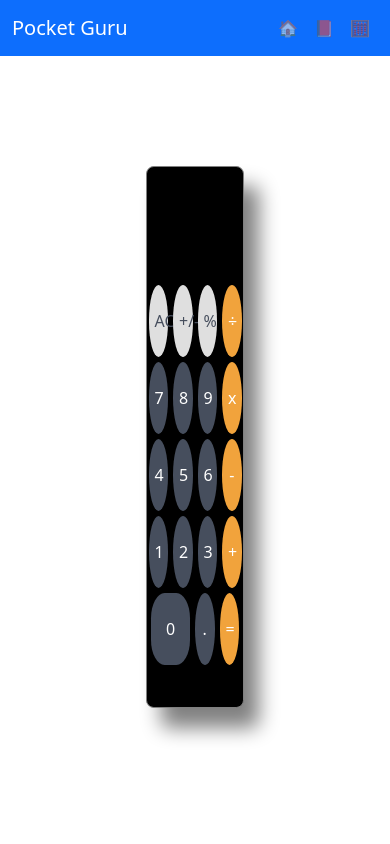
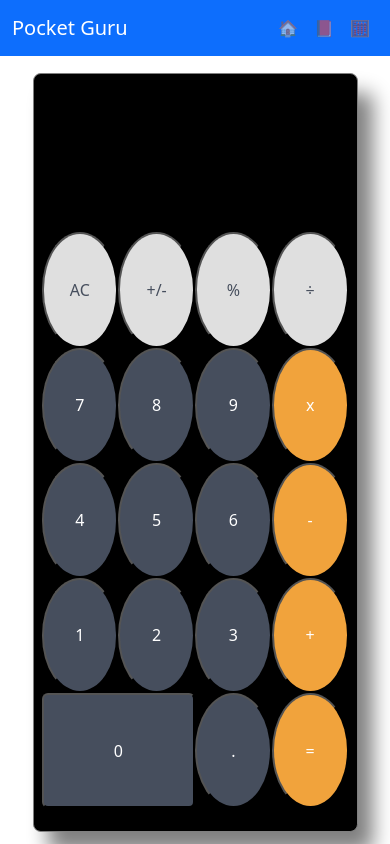
Before and after one commit to danishm4557/PocketGuru, a React (Create React App) app: page /calculator in a window 390 px wide. Built offline with nearby package versions, Linux system fonts and the light colour scheme.

Commit message:
Updated Calculator styling to look good on all viewports

```diff
--- a/src/App.css
+++ b/src/App.css
@@ -71,3 +71,323 @@ a {
     transform: translate(1px, -2px) rotate(-1deg);
   }
 }
+
+/* Width Classes */
+.w-5 {
+  width: 5%;
+}
+.w-10 {
+  width: 10%;
+}
+.w-15 {
+  width: 15%;
+}
+.w-20 {
+  width: 20%;
+}
+.w-25 {
+  width: 25%;
+}
+.w-30 {
+  width: 30%;
+}
+.w-35 {
+  width: 35%;
+}
+.w-40 {
+  width: 40%;
+}
+.w-45 {
+  width: 45%;
+}
+.w-50 {
+  width: 50%;
+}
+.w-55 {
+  width: 55%;
+}
+.w-60 {
+  width: 60%;
+}
+.w-65 {
+  width: 65%;
+}
+.w-70 {
+  width: 70%;
+}
+.w-75 {
+  width: 75%;
+}
+.w-80 {
+  width: 80%;
+}
+.w-85 {
+  width: 85%;
+}
+.w-90 {
+  width: 90%;
+}
+.w-95 {
+  width: 95%;
+}
+.w-100 {
+  width: 100%;
+}
+.h-100 {
+  height: 100%;
+}
+
+/* XS Width Classes */
+@media (min-width: 0px) and (max-width: 375px) {
+  .w-xs-5 {
+    width: 5%;
+  }
+  .w-xs-10 {
+    width: 10%;
+  }
+  .w-xs-15 {
+    width: 15%;
+  }
+  .w-xs-20 {
+    width: 20%;
+  }
+  .w-xs-25 {
+    width: 25%;
+  }
+  .w-xs-30 {
+    width: 30%;
+  }
+  .w-xs-35 {
+    width: 35%;
+  }
+  .w-xs-40 {
+    width: 40%;
+  }
+  .w-xs-45 {
+    width: 45%;
+  }
+  .w-xs-50 {
+    width: 50%;
+  }
+  .w-xs-55 {
+    width: 55%;
+  }
+  .w-xs-60 {
+    width: 60%;
+  }
+  .w-xs-65 {
+    width: 65%;
+  }
+  .w-xs-70 {
+    width: 70%;
+  }
+  .w-xs-75 {
+    width: 75%;
+  }
+  .w-xs-80 {
+    width: 80%;
+  }
+  .w-xs-85 {
+    width: 85%;
+  }
+  .w-xs-90 {
+    width: 90%;
+  }
+  .w-xs-95 {
+    width: 95%;
+  }
+  .w-xs-100 {
+    width: 100%;
+  }
+}
+
+/* SM Width Classes */
+@media (min-width: 376px) and (max-width: 500px) {
+  .w-sm-5 {
+    width: 5%;
+  }
+  .w-sm-10 {
+    width: 10%;
+  }
+  .w-sm-15 {
+    width: 15%;
+  }
+  .w-sm-20 {
+    width: 20%;
+  }
+  .w-sm-25 {
+    width: 25%;
+  }
+  .w-sm-30 {
+    width: 30%;
+  }
+  .w-sm-35 {
+    width: 35%;
+  }
+  .w-sm-40 {
+    width: 40%;
+  }
+  .w-sm-45 {
+    width: 45%;
+  }
+  .w-sm-50 {
+    width: 50%;
+  }
+  .w-sm-55 {
+    width: 55%;
+  }
+  .w-sm-60 {
+    width: 60%;
+  }
+  .w-sm-65 {
+    width: 65%;
+  }
+  .w-sm-70 {
+    width: 70%;
+  }
+  .w-sm-75 {
+    width: 75%;
+  }
+  .w-sm-80 {
+    width: 80%;
+  }
+  .w-sm-85 {
+    width: 85%;
+  }
+  .w-sm-90 {
+    width: 90%;
+  }
+  .w-sm-95 {
+    width: 95%;
+  }
+  .w-sm-100 {
+    width: 100%;
+  }
+}
+
+/* MD Width Classes */
+@media (min-width: 501px) and (max-width: 768px) {
+  .w-md-5 {
+    width: 5%;
+  }
+  .w-md-10 {
+    width: 10%;
+  }
+  .w-md-15 {
+    width: 15%;
+  }
+  .w-md-20 {
+    width: 20%;
+  }
+  .w-md-25 {
+    width: 25%;
+  }
+  .w-md-30 {
+    width: 30%;
+  }
+  .w-md-35 {
+    width: 35%;
+  }
+  .w-md-40 {
+    width: 40%;
+  }
+  .w-md-45 {
+    width: 45%;
+  }
+  .w-md-50 {
+    width: 50%;
+  }
+  .w-md-55 {
+    width: 55%;
+  }
+  .w-md-60 {
+    width: 60%;
+  }
+  .w-md-65 {
+    width: 65%;
+  }
+  .w-md-70 {
+    width: 70%;
+  }
+  .w-md-75 {
+    width: 75%;
+  }
+  .w-md-80 {
+    width: 80%;
+  }
+  .w-md-85 {
+    width: 85%;
+  }
+  .w-md-90 {
+    width: 90%;
+  }
+  .w-md-95 {
+    width: 95%;
+  }
+  .w-md-100 {
+    width: 100%;
+  }
+}
+/* LG Width Classes */
+@media (min-width: 769px) {
+  .w-lg-5 {
+    width: 5%;
+  }
+  .w-lg-10 {
+    width: 10%;
+  }
+  .w-lg-15 {
+    width: 15%;
+  }
+  .w-lg-20 {
+    width: 20%;
+  }
+  .w-lg-25 {
+    width: 25%;
+  }
+  .w-lg-30 {
+    width: 30%;
+  }
+  .w-lg-35 {
+    width: 35%;
+  }
+  .w-lg-40 {
+    width: 40%;
+  }
+  .w-lg-45 {
+    width: 45%;
+  }
+  .w-lg-50 {
+    width: 50%;
+  }
+  .w-lg-55 {
+    width: 55%;
+  }
+  .w-lg-60 {
+    width: 60%;
+  }
+  .w-lg-65 {
+    width: 65%;
+  }
+  .w-lg-70 {
+    width: 70%;
+  }
+  .w-lg-75 {
+    width: 75%;
+  }
+  .w-lg-80 {
+    width: 80%;
+  }
+  .w-lg-85 {
+    width: 85%;
+  }
+  .w-lg-90 {
+    width: 90%;
+  }
+  .w-sm-95 {
+    width: 95%;
+  }
+  .w-lg-100 {
+    width: 100%;
+  }
+}
--- a/src/Components/Calculator/Calculator.css
+++ b/src/Components/Calculator/Calculator.css
@@ -2,11 +2,6 @@
   width: 5vw;
   border-radius: 50%;
   border: none;
-}
-
-.button-0 {
-  width: 10vw !important;
-  border-radius: 35% !important;
 }
 
 button {
@@ -18,14 +13,14 @@ button {
   display: flex;
   background-color: black;
   border: 0.4vw solid gray;
-  width: 25vw;
+  /* width: 25vw; */
   margin: 0 auto;
   margin-top: 13vh;
   border-radius: 2vw;
   box-shadow: 15px 20px 20px gray !important;
 }
 .calcButtonsContainer {
-  width: 25vw;
+  /* width: 25vw; */
   height: 50vh;
   display: flex !important;
   flex-direction: row !important;
@@ -70,3 +65,107 @@ button {
   background-color: white;
   color: rgb(241, 163, 60);
 }
+
+/* NEW STYLING */
+.top-buttons-1 {
+  background-color: rgb(223, 223, 223);
+  color: rgb(70, 78, 93);
+}
+
+.operations-buttons-1 {
+  background-color: rgb(241, 163, 60);
+  color: white;
+}
+
+button {
+  border-radius: 50%;
+}
+
+.calculator-container-1 {
+  display: flex;
+  background-color: black;
+  border: 0.4vw solid gray;
+  height: 72vh;
+  margin: 0 auto;
+  /* margin-top: 13vh; */
+  border-radius: 2vw;
+  box-shadow: 15px 20px 20px gray !important;
+}
+
+.calcButtonsContainer-1 {
+  height: 70vh;
+}
+
+
+.text-box-1 {
+  /* margin-left: 0.5vw; */
+  text-align: right;
+  align-items: center !important;
+  /* border: 2px solid black; */
+  color: white;
+  font-size: 6vh;
+  overflow-x: scroll;
+}
+
+@media (min-width: 800px) {
+  .calculator-container-1 {
+    display: flex;
+    background-color: black;
+    border: 0.4vw solid gray;
+    height: 90vh;
+    margin: 0 auto;
+    margin-top: 2vh;
+    border-radius: 2vw;
+    box-shadow: 15px 20px 20px gray !important;
+  }
+  .calcButtonsContainer-1 {
+    height:87vh;
+  }
+  h1 {
+    height: 10%;
+    max-width: 30vw !important;
+    overflow-x: scroll !important;
+  }
+}
+
+@media (max-width: 800px) {
+  .calculator-container-1 {
+    display: flex;
+    background-color: black;
+    border: 0.4vw solid gray;
+    height: 90vh;
+    margin: 0 auto;
+    margin-top: 2vh;
+    border-radius: 2vw;
+    box-shadow: 15px 20px 20px gray !important;
+  }
+  .calcButtonsContainer-1 {
+    height:87vh;
+  }
+  h1 {
+    height: 10%;
+    max-width: 40vw !important;
+    overflow-x: scroll !important;
+  }
+}
+@media (max-width: 574px) {
+  h1 {
+    height: 10%;
+    max-width: 77vw !important;
+    overflow-x: scroll !important;
+  }
+}
+@media (min-width: 575px) and (max-width: 767px) {
+  h1 {
+    height: 10%;
+    max-width: 46vw !important;
+    overflow-x: scroll !important;
+  }
+}
+@media (min-width: 768px) and (max-width: 991px) {
+  h1 {
+    height: 10%;
+    max-width: 38vw !important;
+    overflow-x: scroll !important;
+  }
+}
--- a/src/Components/Calculator/Calculator.js
+++ b/src/Components/Calculator/Calculator.js
@@ -1,4 +1,6 @@
 import "./Calculator.css";
+import "../../App.css";
+
 import { useState } from "react";
 
 const Calculator = () => {
@@ -140,7 +142,7 @@ const Calculator = () => {
   ///////////////////////////////////////////////////////////////////////
   return (
     <>
-      <div className="calculator-container">
+      {/* <div className="calculator-container">
         <h1 className="text-box">{value}</h1>
         <div className="calcButtonsContainer">
           {cButton ? (
@@ -188,6 +190,52 @@ const Calculator = () => {
             =
           </button>
         </div>
+      </div> */}
+      <div className="col-10 col-sm-6 col-md-5 col-lg-4 px-2 mx-auto calculator-container-1">
+        <div className="">
+          <div className="row calcButtonsContainer-1 w-100 mx-auto">
+          {/* TEXT SCREEN */}
+            <h1 className="text-box-1 mb-0 pt-3">{value}</h1>
+          {/* FIRST ROW */}
+          {cButton ? (
+              <button onClick={clearFunction} className="col-3 top-buttons-1">
+                C
+              </button>
+            ) : (
+              <button onClick={clearFunction} className="col-3 top-buttons-1">
+                AC
+              </button>
+            )}
+            <button onClick={plusMinus} className="col-3 top-buttons-1">
+              +/-
+            </button>
+            <button onClick={percentage} className="col-3 top-buttons-1">
+              %
+            </button>
+            <button onClick={(e) => division(e)} className="col-3 top-buttons-1">
+              ÷
+            </button>
+          {/* SECOND ROW */}
+            <button onClick={(e) => addToFunction(e)} className="col-3">7</button>
+            <button onClick={(e) => addToFunction(e)} className="col-3">8</button>
+            <button onClick={(e) => addToFunction(e)} className="col-3">9</button>
+            <button onClick={(e) => multiplication(e)} className="col-3 operations-buttons-1">x</button>
+          {/* THIRD ROW */}
+            <button onClick={(e) => addToFunction(e)} className="col-3">4</button>
+            <button onClick={(e) => addToFunction(e)} className="col-3">5</button>
+            <button onClick={(e) => addToFunction(e)} className="col-3">6</button>
+            <button onClick={(e) => subtraction(e)} className="col-3 operations-buttons-1">-</button>
+          {/* FOURTH ROW */}
+            <button onClick={(e) => addToFunction(e)} className="col-3">1</button>
+            <button onClick={(e) => addToFunction(e)} className="col-3">2</button>
+            <button onClick={(e) => addToFunction(e)} className="col-3">3</button>
+            <button onClick={(e) => addition(e)} className="col-3 operations-buttons-1">+</button>
+          {/* FIFTH ROW */}
+            <button onClick={(e) => addToFunction(e)} className="col-6 rounded">0</button>
+            <button onClick={(e) => addToFunction(e)} className="col-3">.</button>
+            <button onClick={equals} className="col-3 operations-buttons-1">=</button>
+          </div>
+        </div>
       </div>
     </>
   );
```
Also changed, not shown: src/Components/HomePage.js (+0 -16 lines), src/Components/Reminders/Reminders.css (deleted), src/Components/Reminders/Reminders.js (deleted).
